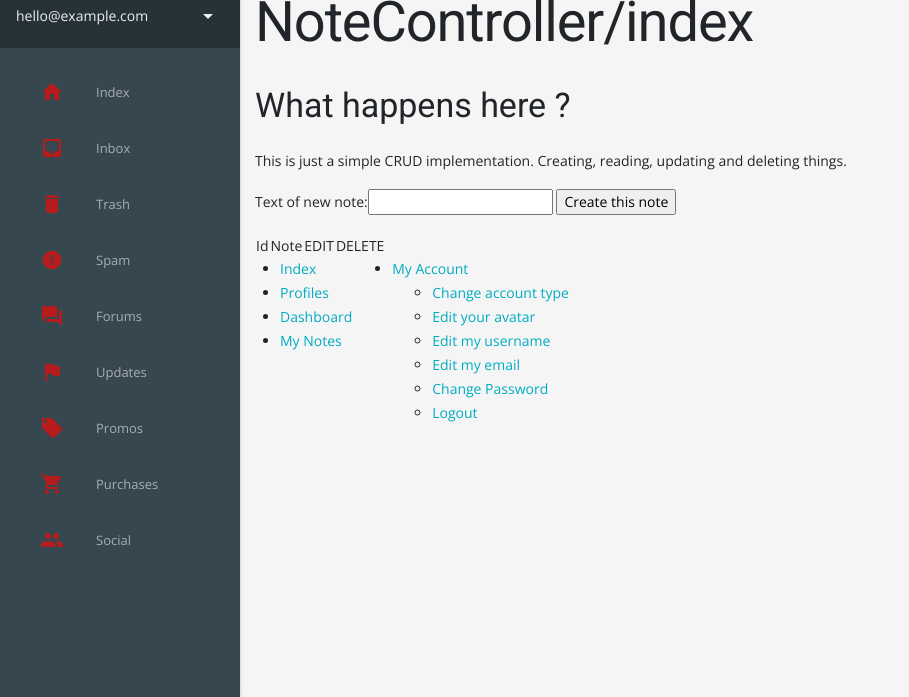
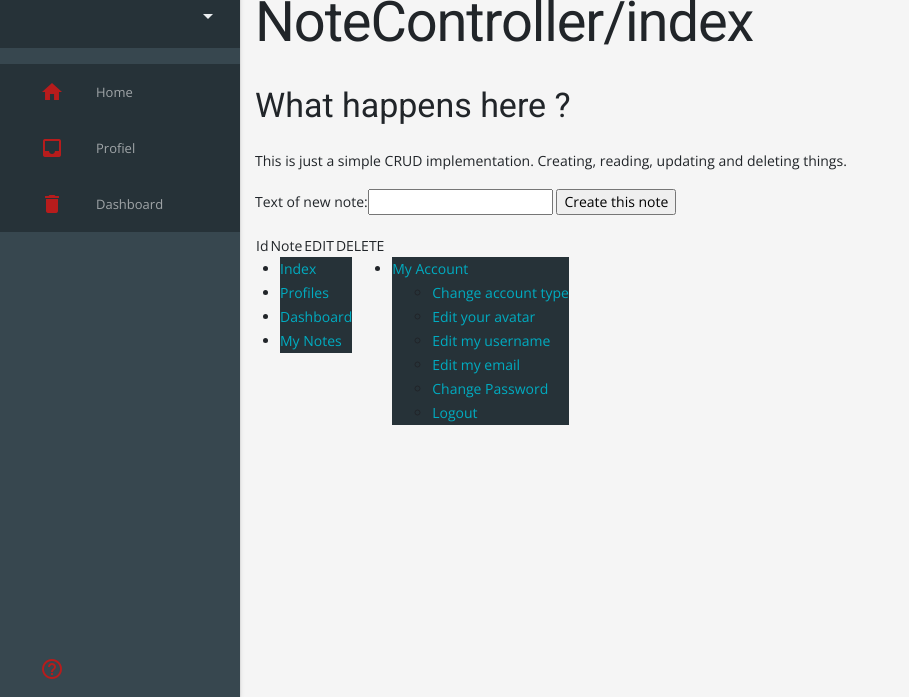
Before and after one commit to ErhunYilman/dashboard, a PHP site: template application/view/note/index.php in a window 1280 px wide. Shown: the part 103-800 px from the top of the page, without its empty margins (0-909 px from the left). Run offline with PHP 8.4, Linux system fonts and the light colour scheme; the template is opened without the code that fills it, so the values that code supplies are empty; some libraries are stand-ins or nearby versions.

Commit message:
working on login

```diff
--- a/application/view/_templates/header.php
+++ b/application/view/_templates/header.php
@@ -28,6 +28,9 @@
 
 </head>
 <body class="<?php echo View::getBodyClass($filename); ?>">
+  <?php
+    if (($_SERVER['REQUEST_URI'] == '/uFlyProject/login/index') OR ($_SERVER['REQUEST_URI'] == '/uFlyProject/register/index')) {
+        } else { ?>
   <div class="demo-layout mdl-layout mdl-js-layout mdl-layout--fixed-drawer mdl-layout--fixed-header">
     <header class="demo-header mdl-layout__header mdl-color--grey-100 mdl-color-text--grey-600">
       <div class="mdl-layout__header-row">
@@ -60,32 +63,25 @@
           <img class="demo-avatar" src='<?= Session::get('user_avatar_file'); ?>' />
           <?php } ?>
         <div class="demo-avatar-dropdown">
-          <span>hello@example.com</span>
+          <span><?= Session::get('user_name') ?></span>
           <div class="mdl-layout-spacer"></div>
           <button id="accbtn" class="mdl-button mdl-js-button mdl-js-ripple-effect mdl-button--icon">
             <i class="material-icons" role="presentation">arrow_drop_down</i>
             <span class="visuallyhidden">Accounts</span>
           </button>
           <ul class="mdl-menu mdl-menu--bottom-right mdl-js-menu mdl-js-ripple-effect" for="accbtn">
-            <li class="mdl-menu__item">hello@example.com</li>
-            <li class="mdl-menu__item">info@example.com</li>
-            <li class="mdl-menu__item"><i class="material-icons">add</i>Add another account...</li>
+            <li class="mdl-menu__item"><?= Session::get('user_email') ?></li>
           </ul>
         </div>
       </header>
       <nav class="demo-navigation mdl-navigation ">
-        <a class="mdl-navigation__link" <?php if (View::checkForActiveController($filename, "index")) { echo ' class="active" '; } ?>  class="mdl-navigation__link" href="<?php echo Config::get('URL'); ?>index/index"><i class="mdl-color-text--blue-grey-400 material-icons" role="presentation">home</i>Index</a>
-        <a class="mdl-navigation__link" href=""><i class="material-icons" role="presentation">inbox</i>Inbox</a>
-        <a class="mdl-navigation__link" href=""><i class="material-icons" role="presentation">delete</i>Trash</a>
-        <a class="mdl-navigation__link" href=""><i class="material-icons" role="presentation">report</i>Spam</a>
-        <a class="mdl-navigation__link" href=""><i class="material-icons" role="presentation">forum</i>Forums</a>
-        <a class="mdl-navigation__link" href=""><i class="material-icons" role="presentation">flag</i>Updates</a>
-        <a class="mdl-navigation__link" href=""><i class="material-icons" role="presentation">local_offer</i>Promos</a>
-        <a class="mdl-navigation__link" href=""><i class="material-icons" role="presentation">shopping_cart</i>Purchases</a>
-        <a class="mdl-navigation__link" href=""><i class="material-icons" role="presentation">people</i>Social</a>
+        <a class="mdl-navigation__link <?php if (View::checkForActiveController($filename, "index")) { echo ' active" '; } ?>" href="<?= Config::get('URL') ?>index/index"><i class="mdl-color-text--blue-grey-400 material-icons" role="presentation">home</i>Home</a>
+        <a class="mdl-navigation__link <?php if (View::checkForActiveController($filename, "profile")) { echo ' active" '; } ?>" href="<?= Config::get('URL') ?>profile/index"><i class="material-icons" role="presentation">inbox</i>Profiel</a>
+        <a class="mdl-navigation__link <?php if (View::checkForActiveController($filename, "dashboard")) { echo ' active" '; } ?>" href="<?= Config::get('URL') ?>dashboard/index"><i class="material-icons" role="presentation">delete</i>Dashboard</a>
         <div class="mdl-layout-spacer"></div>
-        <!-- <a class="mdl-navigation__link" href=""><i class="mdl-color-text--blue-grey-400 material-icons" role="presentation">help_outline</i><span class="visuallyhidden">Help</span></a> -->
+        <a class="mdl-navigation__link" href=""><i class="mdl-color-text--blue-grey-400 material-icons" role="presentation">help_outline</i><span class="visuallyhidden">Help</span></a>
       </nav>
     </div>
     <main class="mdl-layout__content mdl-color--grey-100">
       <div class="mdl-grid demo-content">
+      <?php } ?>
--- a/public/css/dashboard.css
+++ b/public/css/dashboard.css
@@ -249,3 +249,6 @@ _:-ms-input-placeholder, :root .demo-graph {
       -ms-flex-align: center;
           align-items: center;
 }
+.active{
+  background-color: #263238;
+}
--- a/public/css/style.css
+++ b/public/css/style.css
@@ -269,7 +269,9 @@ input.submit-button:hover{
   background-color: #37474f;
 }
 
-
+.register-bg{
+  background-color: #37474f;
+}
 /*#view-source {
   position: fixed;
   display: block;
```
